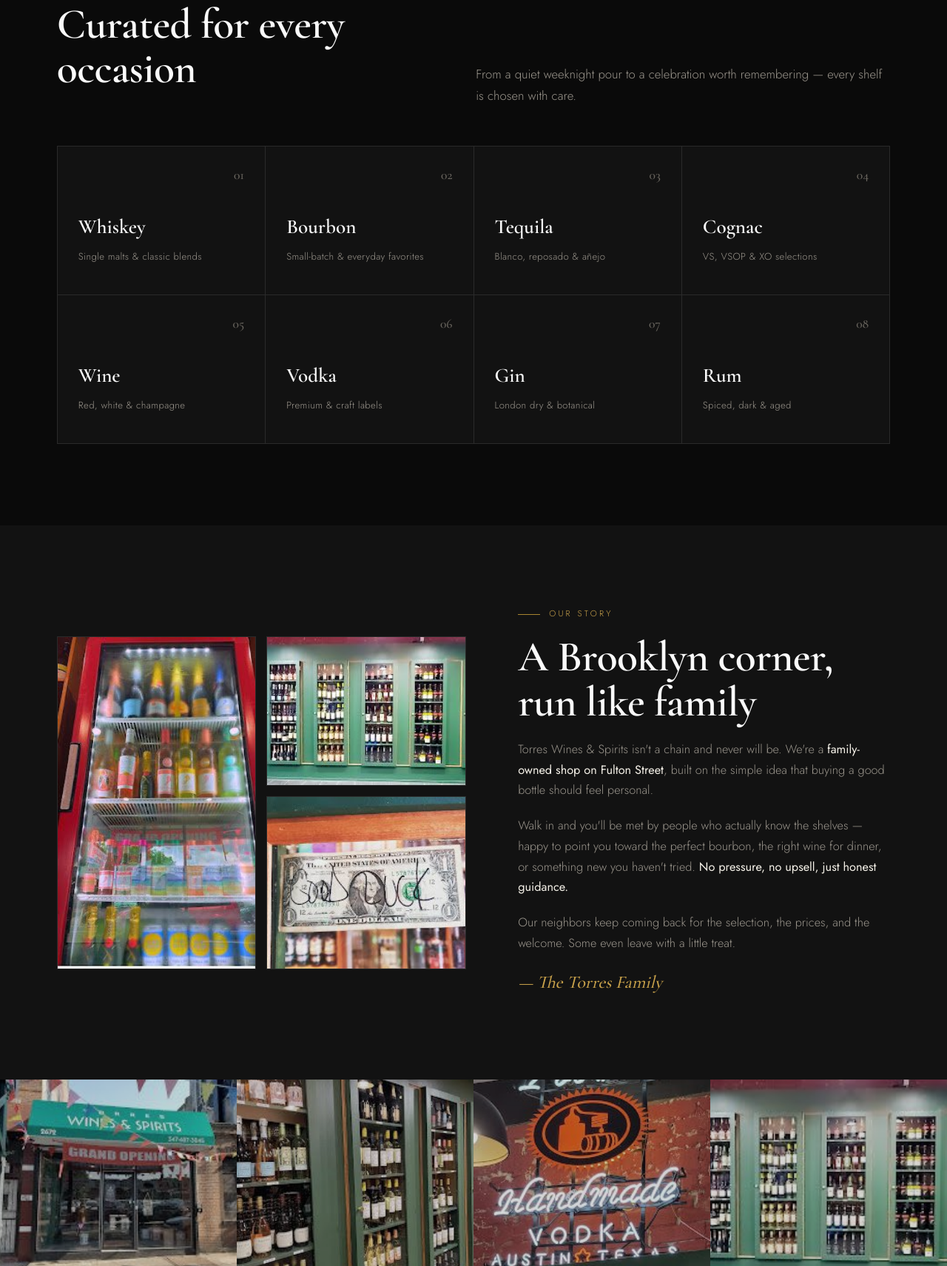
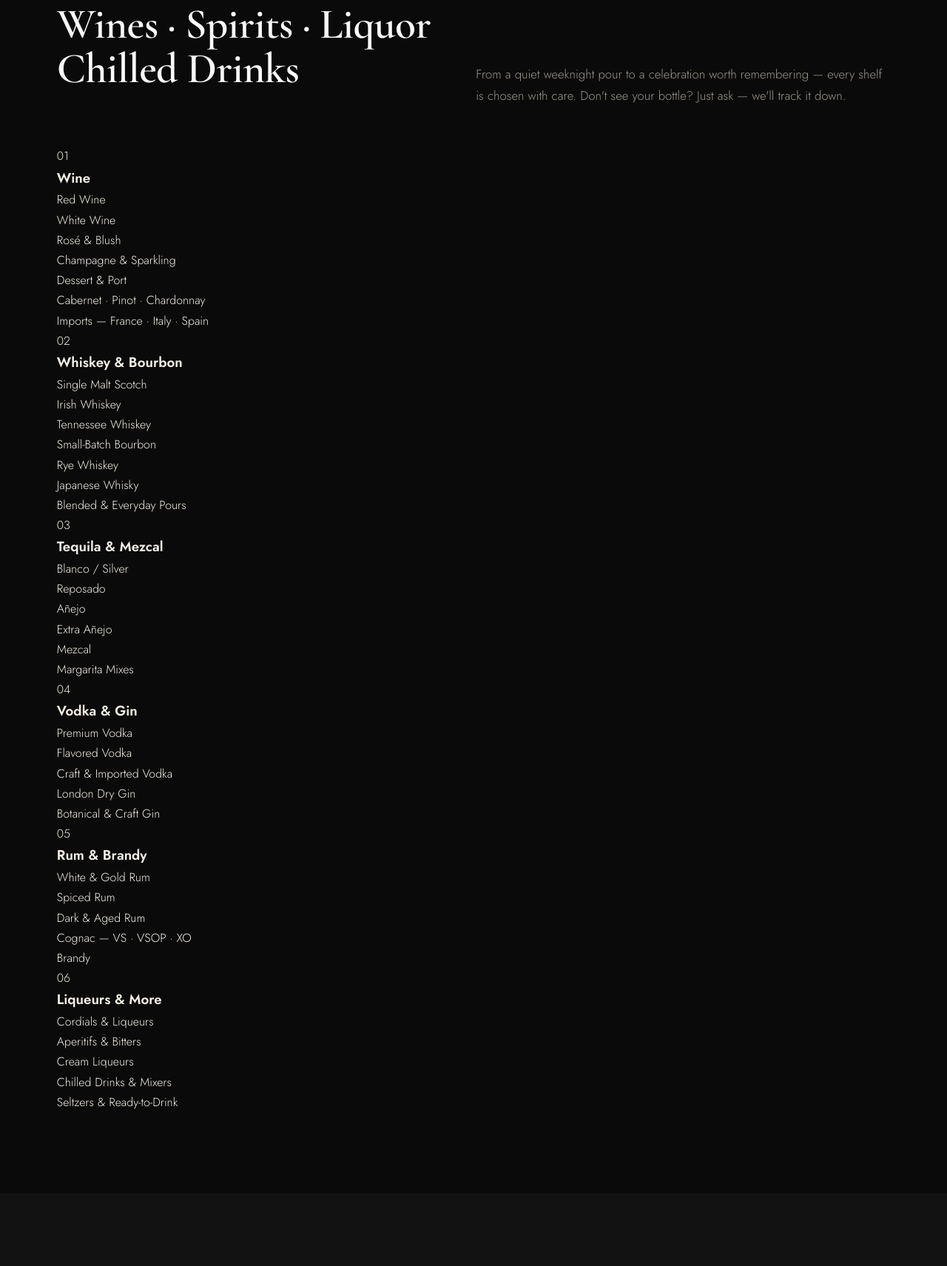
Before and after one commit to eji24/torres-wines, a plain HTML site: page index.html in a window 1280 px wide. Shown: the part 1089-2800 px from the top of the page at 74% size. Drawn offline with nearby package versions, Linux system fonts and the light colour scheme.

Commit message:
Refactor tagline - neighborhood focus

```diff
--- a/index.html
+++ b/index.html
@@ -4,10 +4,10 @@
 <meta charset="UTF-8">
 <meta name="viewport" content="width=device-width, initial-scale=1.0">
 <title>Torres Wines & Spirits | Premium Wine & Liquor Store in Brooklyn, NY</title>
-<meta name="description" content="Torres Wines & Spirits — family-owned wine and liquor store in Brooklyn at 2672 Fulton Street. Premium bourbon, whiskey, tequila, cognac, wine & more. Knowledgeable staff, neighborhood prices. Call (347) 627-3045.">
+<meta name="description" content="Torres Wines & Spirits — neighborhood wine and liquor store in Brooklyn at 2672 Fulton Street. Premium bourbon, whiskey, tequila, cognac, wine & more. Knowledgeable staff, neighborhood prices. Call (347) 627-3045.">
 <meta name="keywords" content="liquor store brooklyn, wine store brooklyn, bourbon brooklyn, whiskey brooklyn, tequila brooklyn, fulton street liquor, wines and spirits 11207">
 <meta property="og:title" content="Torres Wines & Spirits | Brooklyn">
-<meta property="og:description" content="Family-owned wine & liquor store on Fulton Street, Brooklyn. Premium selection, knowledgeable staff, community-focused service.">
+<meta property="og:description" content="Independent wine & liquor store on Fulton Street, Brooklyn. Premium selection, knowledgeable staff, community-focused service.">
 <meta property="og:type" content="website">
 <meta property="og:url" content="https://torreswinesandspirits.com">
 <link rel="canonical" href="https://torreswinesandspirits.com">
@@ -26,7 +26,7 @@
    {"@type":"OpeningHoursSpecification","dayOfWeek":["Sunday","Monday","Tuesday","Wednesday"],"opens":"12:00","closes":"20:00"},
    {"@type":"OpeningHoursSpecification","dayOfWeek":["Thursday","Friday","Saturday"],"opens":"12:00","closes":"23:00"}
  ],
- "description":"Family-owned wine and liquor store in Brooklyn offering a premium selection of bourbon, whiskey, tequila, cognac, wine, vodka, gin and rum."
+ "description":"Neighborhood wine and liquor store in Brooklyn offering a premium selection of bourbon, whiskey, tequila, cognac, wine, vodka, gin and rum."
 }
 </script>
 </head>
@@ -49,9 +49,9 @@
 <!-- HERO -->
 <header class="hero" id="top">
   <div class="hero-inner">
-    <div class="hero-eyebrow reveal">Family-Owned · Brooklyn</div>
+    <div class="hero-eyebrow reveal">Fulton Street · Brooklyn</div>
     <h1 class="reveal">The Neighborhood's<br><em>Finest</em> Selection</h1>
-    <p class="hero-sub reveal">A family-owned wine &amp; spirits house on Fulton Street — premium bottles, honest prices, and staff who actually know what they're pouring.</p>
+    <p class="hero-sub reveal">A neighborhood wine &amp; spirits shop on Fulton Street — premium bottles, honest prices, and staff who know the shelves inside out.</p>
     <div class="hero-meta reveal">
       <span>2672 Fulton Street, Brooklyn</span>
       <span>Open 7 Days</span>
@@ -70,7 +70,7 @@
     <div class="trust-item reveal"><div class="n">5.0</div><div class="t">Neighborhood Rated</div></div>
     <div class="trust-item reveal"><div class="n">8+</div><div class="t">Premium Categories</div></div>
     <div class="trust-item reveal"><div class="n">7</div><div class="t">Days a Week</div></div>
-    <div class="trust-item reveal"><div class="n">100%</div><div class="t">Family-Owned</div></div>
+    <div class="trust-item reveal"><div class="n">Local</div><div class="t">Brooklyn Owned</div></div>
   </div>
 </div>
 
@@ -80,19 +80,84 @@
     <div class="cats-head">
       <div>
         <div class="label reveal">The Collection</div>
-        <h2 class="h2 reveal">Curated for every<br>occasion</h2>
+        <h2 class="h2 reveal">Wines · Spirits · Liquor<br>Chilled Drinks</h2>
       </div>
-      <p class="lead reveal">From a quiet weeknight pour to a celebration worth remembering — every shelf is chosen with care.</p>
+      <p class="lead reveal">From a quiet weeknight pour to a celebration worth remembering — every shelf is chosen with care. Don't see your bottle? Just ask — we'll track it down.</p>
     </div>
-    <div class="cat-grid">
-      <div class="cat reveal"><span class="cat-num">01</span><h3>Whiskey</h3><p>Single malts &amp; classic blends</p></div>
-      <div class="cat reveal"><span class="cat-num">02</span><h3>Bourbon</h3><p>Small-batch &amp; everyday favorites</p></div>
-      <div class="cat reveal"><span class="cat-num">03</span><h3>Tequila</h3><p>Blanco, reposado &amp; añejo</p></div>
-      <div class="cat reveal"><span class="cat-num">04</span><h3>Cognac</h3><p>VS, VSOP &amp; XO selections</p></div>
-      <div class="cat reveal"><span class="cat-num">05</span><h3>Wine</h3><p>Red, white &amp; champagne</p></div>
-      <div class="cat reveal"><span class="cat-num">06</span><h3>Vodka</h3><p>Premium &amp; craft labels</p></div>
-      <div class="cat reveal"><span class="cat-num">07</span><h3>Gin</h3><p>London dry &amp; botanical</p></div>
-      <div class="cat reveal"><span class="cat-num">08</span><h3>Rum</h3><p>Spiced, dark &amp; aged</p></div>
+
+    <div class="menu-grid">
+
+      <div class="menu-col reveal">
+        <div class="menu-col-head"><span class="menu-num">01</span><h3>Wine</h3></div>
+        <ul class="menu-list">
+          <li>Red Wine</li>
+          <li>White Wine</li>
+          <li>Rosé &amp; Blush</li>
+          <li>Champagne &amp; Sparkling</li>
+          <li>Dessert &amp; Port</li>
+          <li>Cabernet · Pinot · Chardonnay</li>
+          <li>Imports — France · Italy · Spain</li>
+        </ul>
+      </div>
+
+      <div class="menu-col reveal">
+        <div class="menu-col-head"><span class="menu-num">02</span><h3>Whiskey &amp; Bourbon</h3></div>
+        <ul class="menu-list">
+          <li>Single Malt Scotch</li>
+          <li>Irish Whiskey</li>
+          <li>Tennessee Whiskey</li>
+          <li>Small-Batch Bourbon</li>
+          <li>Rye Whiskey</li>
+          <li>Japanese Whisky</li>
+          <li>Blended &amp; Everyday Pours</li>
+        </ul>
+      </div>
+
+      <div class="menu-col reveal">
+        <div class="menu-col-head"><span class="menu-num">03</span><h3>Tequila &amp; Mezcal</h3></div>
+        <ul class="menu-list">
+          <li>Blanco / Silver</li>
+          <li>Reposado</li>
+          <li>Añejo</li>
+          <li>Extra Añejo</li>
+          <li>Mezcal</li>
+          <li>Margarita Mixes</li>
+        </ul>
+      </div>
+
+      <div class="menu-col reveal">
+        <div class="menu-col-head"><span class="menu-num">04</span><h3>Vodka &amp; Gin</h3></div>
+        <ul class="menu-list">
+          <li>Premium Vodka</li>
+          <li>Flavored Vodka</li>
+          <li>Craft &amp; Imported Vodka</li>
+          <li>London Dry Gin</li>
+          <li>Botanical &amp; Craft Gin</li>
+        </ul>
+      </div>
+
+      <div class="menu-col reveal">
+        <div class="menu-col-head"><span class="menu-num">05</span><h3>Rum &amp; Brandy</h3></div>
+        <ul class="menu-list">
+          <li>White &amp; Gold Rum</li>
+          <li>Spiced Rum</li>
+          <li>Dark &amp; Aged Rum</li>
+          <li>Cognac — VS · VSOP · XO</li>
+          <li>Brandy</li>
+        </ul>
+      </div>
+
+      <div class="menu-col reveal">
+        <div class="menu-col-head"><span class="menu-num">06</span><h3>Liqueurs &amp; More</h3></div>
+        <ul class="menu-list">
+          <li>Cordials &amp; Liqueurs</li>
+          <li>Aperitifs &amp; Bitters</li>
+          <li>Cream Liqueurs</li>
+          <li>Chilled Drinks &amp; Mixers</li>
+          <li>Seltzers &amp; Ready-to-Drink</li>
+        </ul>
+      </div>
+
     </div>
   </div>
 </section>
@@ -107,11 +172,11 @@
     </div>
     <div class="about-copy reveal">
       <div class="label">Our Story</div>
-      <h2 class="h2">A Brooklyn corner,<br>run like family</h2>
-      <p>Torres Wines &amp; Spirits isn't a chain and never will be. We're a <strong>family-owned shop on Fulton Street</strong>, built on the simple idea that buying a good bottle should feel personal.</p>
-      <p>Walk in and you'll be met by people who actually know the shelves — happy to point you toward the perfect bourbon, the right wine for dinner, or something new you haven't tried. <strong>No pressure, no upsell, just honest guidance.</strong></p>
-      <p>Our neighbors keep coming back for the selection, the prices, and the welcome. Some even leave with a little treat.</p>
-      <div class="sig">— The Torres Family</div>
+      <h2 class="h2">A Brooklyn corner,<br>built on trust</h2>
+      <p>Torres Wines &amp; Spirits isn't a chain and never will be. We're an <strong>independent shop on Fulton Street</strong>, built on the simple idea that buying a good bottle should feel personal.</p>
+      <p>Walk in and you'll be met by people who know the shelves — happy to point you toward the right bottle for any occasion, or something new worth trying. <strong>No pressure, no upsell, just honest guidance.</strong></p>
+      <p>Our neighbors keep coming back for the selection, the prices, and the welcome — the kind you only get from a shop that actually cares.</p>
+      <div class="sig">— Torres Wines &amp; Spirits</div>
     </div>
   </div>
 </section>
@@ -203,7 +268,7 @@
   <div class="foot-inner">
     <div>
       <div class="foot-brand">Torres <span>Wines &amp; Spirits</span></div>
-      <p>A family-owned wine &amp; spirits shop serving the Fulton Street neighborhood of Brooklyn with a premium selection and a personal welcome.</p>
+      <p>An independent wine &amp; spirits shop serving the Fulton Street neighborhood of Brooklyn with a premium selection and a personal welcome.</p>
     </div>
     <div class="foot-col">
       <h5>Explore</h5>
```
